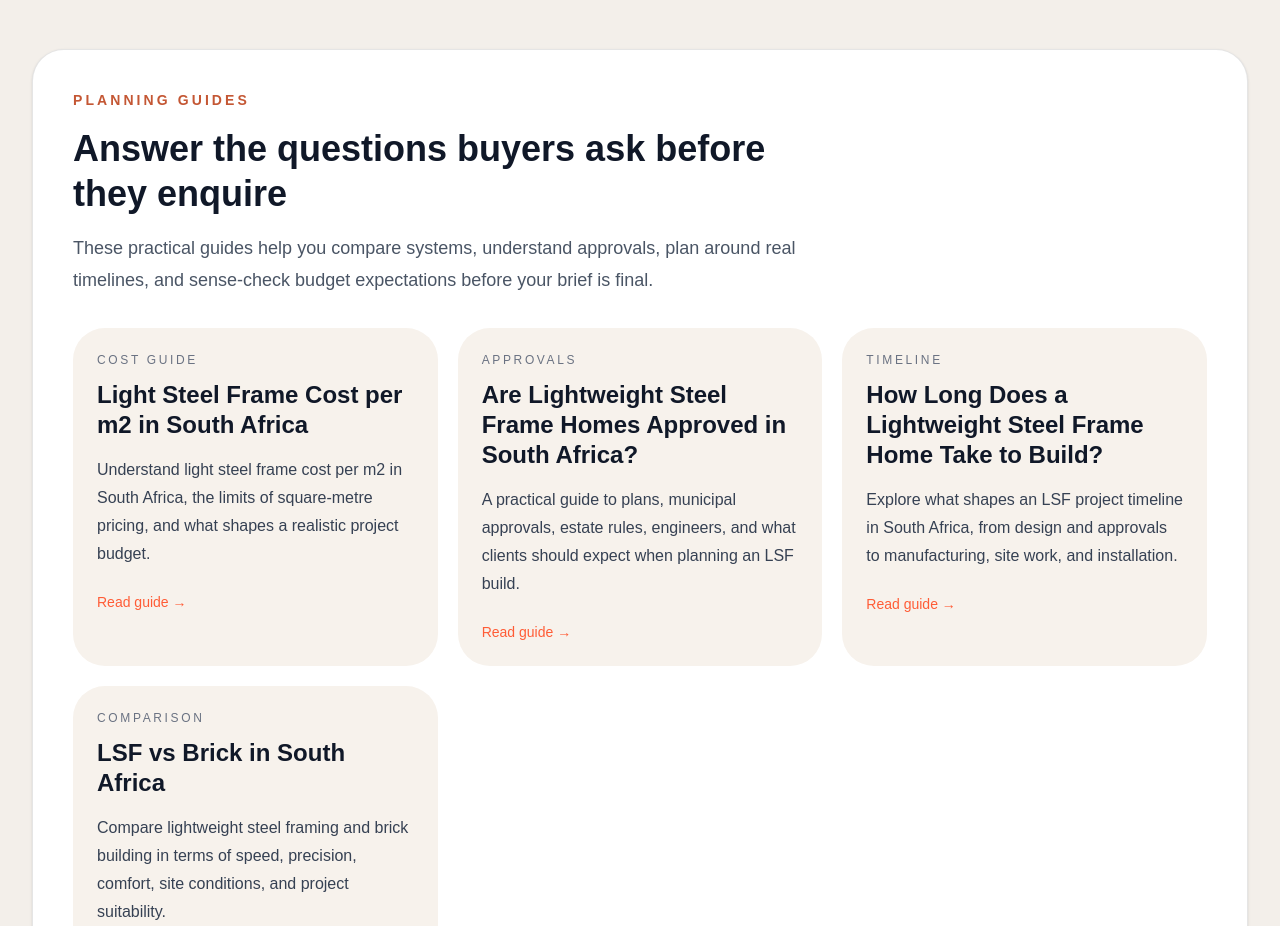
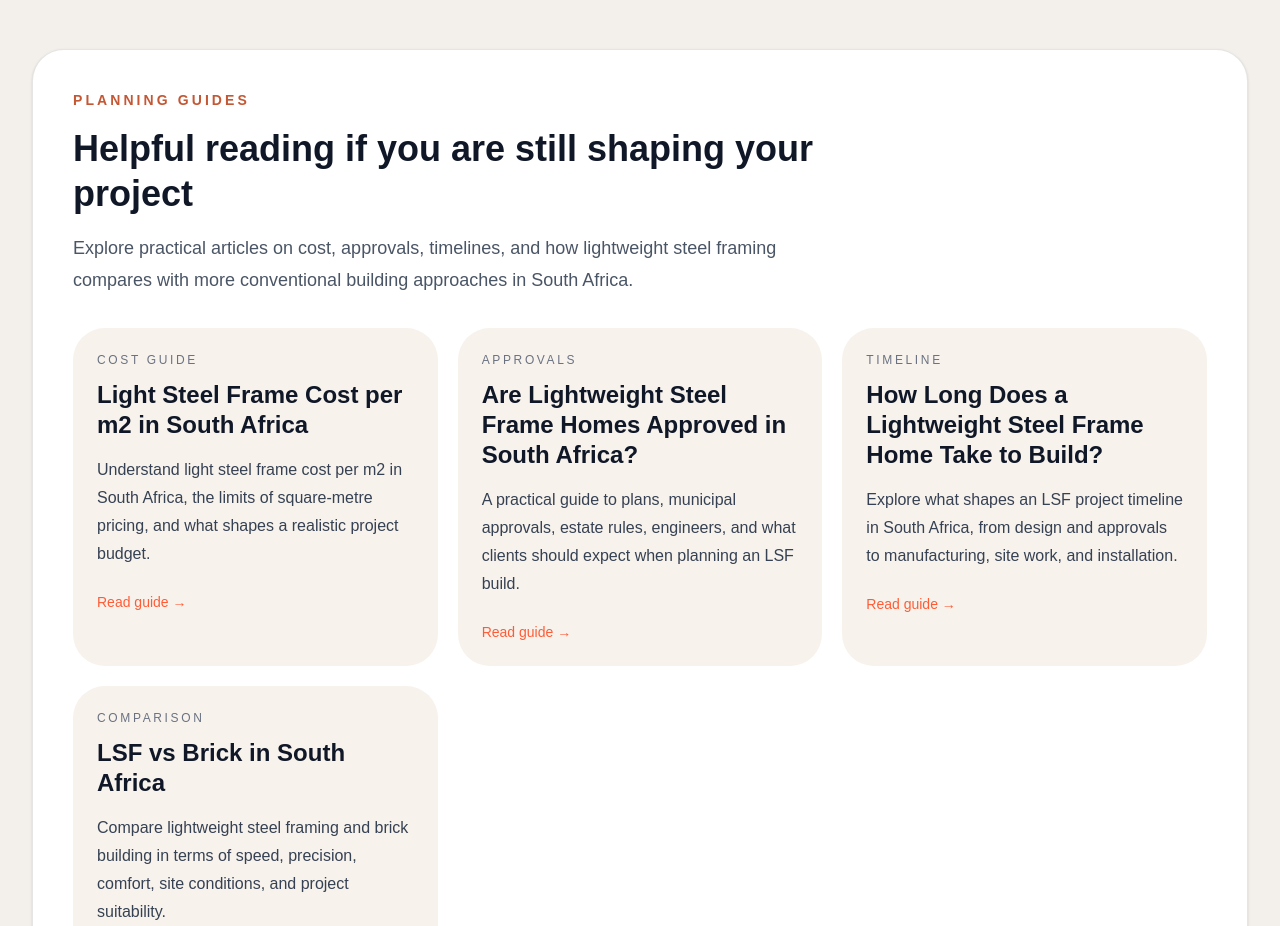
Before and after one commit to Marco1993-M/pequeno, a Next.js app: page /lightweight-steel-frame-homes-south-africa in a window 1280 px wide. Shown: the part 4760-5686 px from the top of the page. Built offline with nearby package versions, Linux system fonts and the light colour scheme.

Commit message:
Add files via upload

```diff
--- a/src/app/lightweight-steel-frame-homes-south-africa/page.js
+++ b/src/app/lightweight-steel-frame-homes-south-africa/page.js
@@ -398,8 +398,9 @@ export default function LightweightSteelFrameHomesPage() {
 
       <section className="mx-auto mt-24 w-[95%] max-w-7xl">
         <BuyerIntentCluster
-          title="Answer the questions buyers ask before they enquire"
-          intro="These practical guides help you compare systems, understand approvals, plan around real timelines, and sense-check budget expectations before your brief is final."
+          eyebrow="Learn More"
+          title="Helpful reading if you are still shaping your project"
+          intro="Explore practical articles on cost, approvals, timelines, and how lightweight steel framing compares with more conventional building approaches in South Africa."
         />
       </section>
 
```
